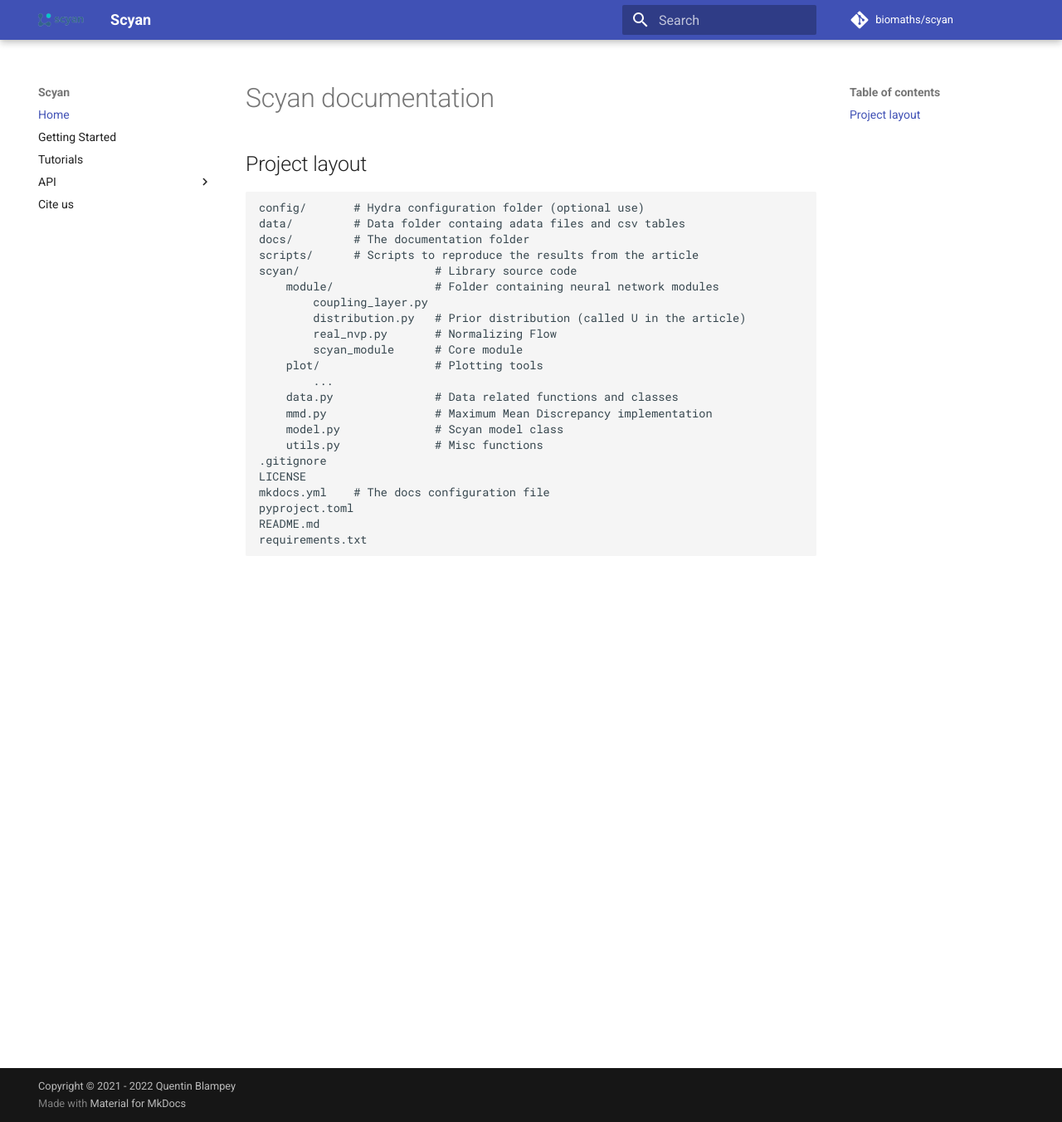
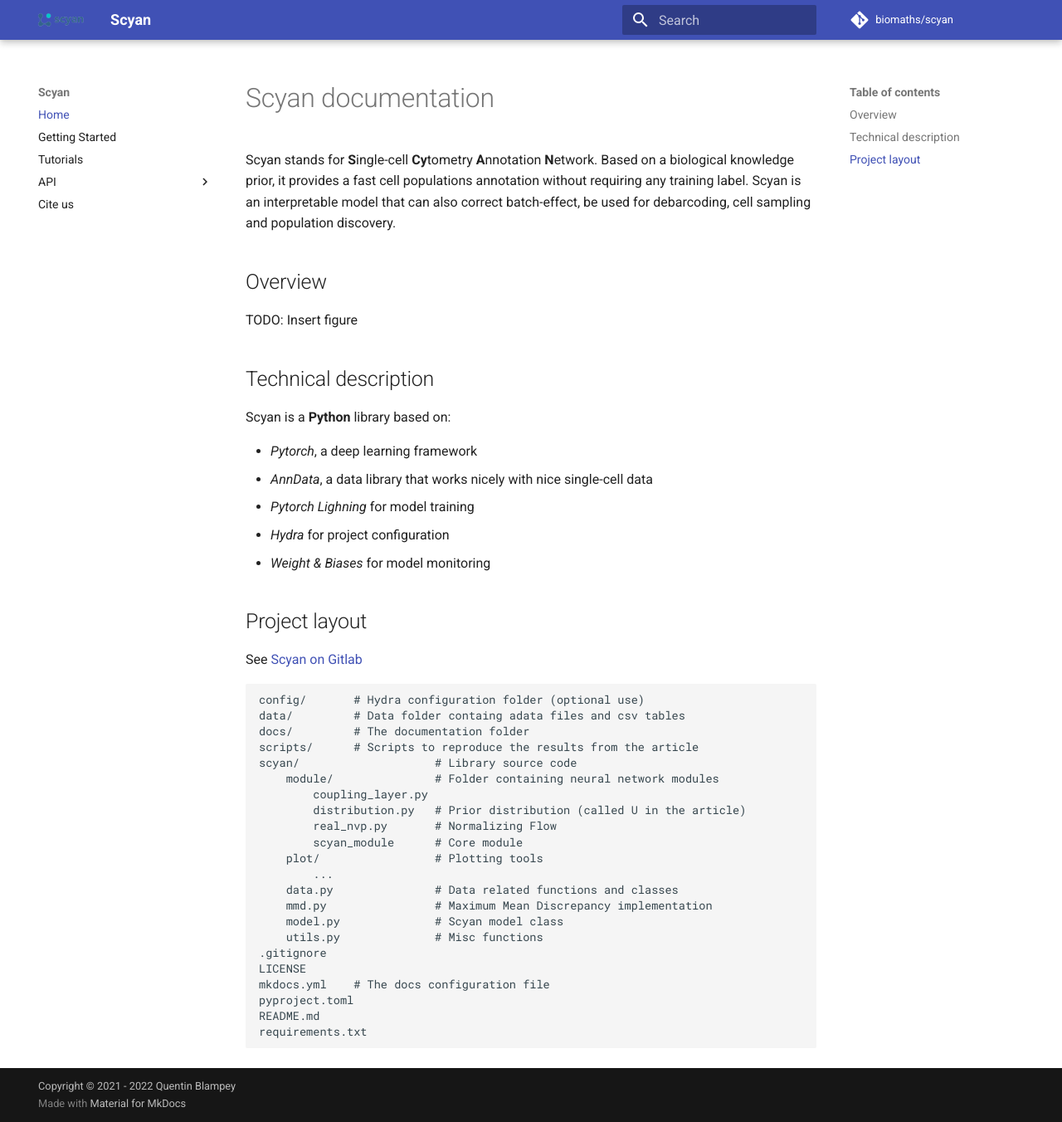
Before and after one commit to MICS-Lab/scyan, an MkDocs documentation site: the page built from docs/index.md, in a window 1280 px wide and 1352 px high. Shown: the whole window at 83% size. Built offline with MkDocs 1.6.1 and Material for MkDocs 9.7.7, drawn with Linux system fonts in a browser that asks for light colours.

Commit message:
minor doc update

```diff
--- a/docs/index.md
+++ b/docs/index.md
@@ -1,6 +1,24 @@
 # Scyan documentation
 
+Scyan stands for **S**ingle-cell **Cy**tometry **A**nnotation **N**etwork. Based on a biological knowledge prior, it provides a fast cell populations annotation without requiring any training label. Scyan is an interpretable model that can also correct batch-effect, be used for debarcoding, cell sampling and population discovery.
+
+## Overview
+
+TODO: Insert figure
+
+## Technical description
+
+Scyan is a **Python** library based on:
+
+- _Pytorch_, a deep learning framework
+- _AnnData_, a data library that works nicely with nice single-cell data
+- _Pytorch Lighning_ for model training
+- _Hydra_ for project configuration
+- _Weight & Biases_ for model monitoring
+
 ## Project layout
+
+See [Scyan on Gitlab](https://gitlab-research.centralesupelec.fr/mics_biomathematics/biomaths/scyan)
 
     config/       # Hydra configuration folder (optional use)
     data/         # Data folder containg adata files and csv tables
--- a/mkdocs.yml
+++ b/mkdocs.yml
@@ -24,7 +24,7 @@
       - scyan.plot.subclusters: api/subclusters.md
       - scyan.plot.latent_expressions: api/latent_expressions.md
       - scyan.plot.kde_per_population: api/kde_per_population.md
-    - IO / Data / Misc:
+    - I/O, Datasets, Misc:
       - scyan.data.load: api/load.md
       - scyan.utils.read_fcs: api/read_fcs.md
       - scyan.utils.write_fcs: api/write_fcs.md
```
